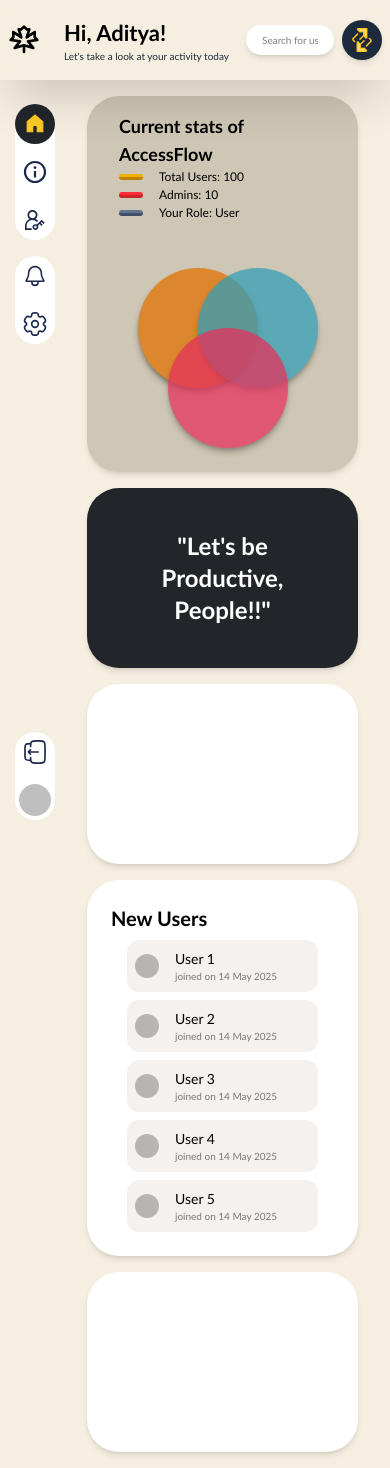
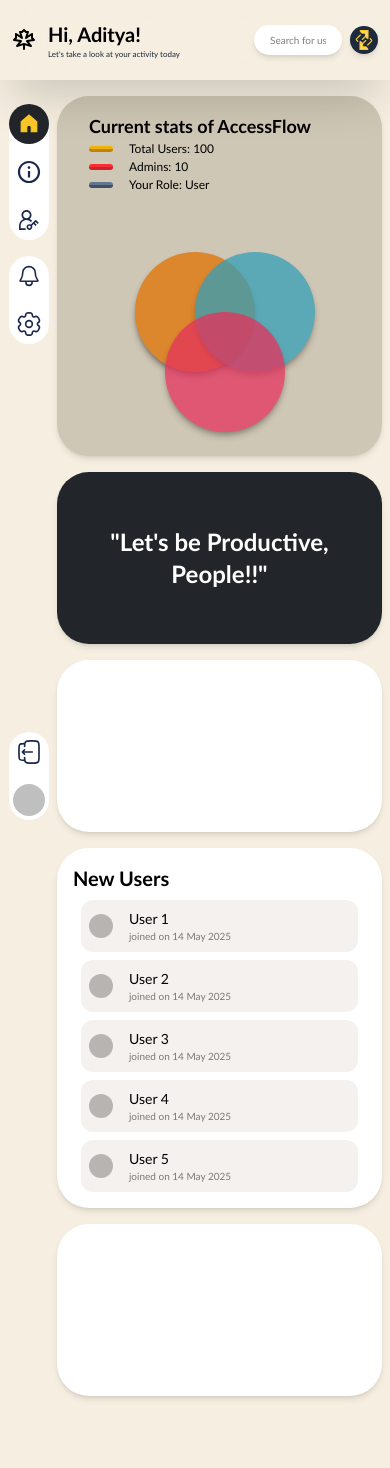
Before and after one commit to blueberry-adii/accessflow-frontend, a React (Vite) app: page /dashboard in a window 390 px wide. After the commit the page ends 1412 px from the top, so only its background shows below. Built offline with nearby package versions, Linux system fonts and the light colour scheme.

Commit message:
Fixed responsiveness in Dashboard page and Home Page

```diff
--- a/src/components/BulletPointTexts.jsx
+++ b/src/components/BulletPointTexts.jsx
@@ -24,7 +24,7 @@ export default function BulletPointTexts() {
           <div
             className={`w-8 h-2 relative overflow-hidden ${color1} rounded-full before:content-[''] before:w-full before:h-1/2 ${color2} before:absolute before:bottom-0 before:left-1/2 before:-translate-x-1/2 max-[500px]:h-1.5 max-[500px]:w-6`}
           ></div>
-          <div className="max-[500px]:text-[12px]">{text}</div>
+          <div className="max-[700px]:text-[12px]">{text}</div>
         </div>
       ))}
     </div>
--- a/src/components/NewUsers.jsx
+++ b/src/components/NewUsers.jsx
@@ -7,7 +7,7 @@ export default function NewUsers() {
     { name: "User 5", dateOfJoin: "14 May 2025" },
   ];
   return (
-    <div className="flex flex-col px-4 gap-2">
+    <div className="flex flex-col px-4 gap-2 max-[500px]:px-2">
       {list.map(({ name, dateOfJoin }) => (
         <div className="bg-[#f5f1ee] flex gap-4 items-center rounded-xl p-4 row-span-1 max-[450px]:p-2">
           <div className="min-h-8 min-w-8 bg-black/25 rounded-full max-[450px]:min-h-6 max-[450px]:min-w-6"></div>
--- a/src/pages/Dashboard.jsx
+++ b/src/pages/Dashboard.jsx
@@ -11,9 +11,9 @@ export default function Dashboard() {
   return (
     <>
       <main className="flex  flex-col min-h-screen">
-        <header className="flex sticky top-0 flex-row h-20 w-full items-center justify-between px-6 backdrop-blur-3xl shadow-2xl shadow-black/20 z-100 max-[500px]:px-2">
-          <div className="flex flex-row items-center justify-center gap-16 max-[500px]:gap-6">
-            <div className="min-h-8 min-w-8">
+        <header className="flex sticky top-0 flex-row h-20 w-full items-center justify-between px-6 backdrop-blur-3xl shadow-2xl shadow-black/20 z-100 max-[500px]:px-3">
+          <div className="flex flex-row items-center justify-center gap-16 max-[500px]:gap-3">
+            <div className="min-h-8 min-w-8 max-[500px]:min-h-6 max-[500px]:min-w-6">
               <svg
                 fill="#000000"
                 viewBox="0 0 24 24"
@@ -31,10 +31,10 @@ export default function Dashboard() {
               </svg>
             </div>
             <div className="flex flex-col">
-              <h3 className="text-[26px] font-semibold max-[650px]:text-[24px] max-[500px]:text-[22px]">
+              <h3 className="text-[26px] font-semibold max-[650px]:text-[24px] max-[500px]:text-[20px]">
                 Hi, Aditya!
               </h3>
-              <p className="text-sm text-gray-800 font-[450] max-[650px]:text-[10px]">
+              <p className="text-sm text-gray-800 font-[450] max-[650px]:text-[8px]">
                 Let's take a look at your activity today
               </p>
             </div>
@@ -92,7 +92,7 @@ export default function Dashboard() {
             <Button
               child={
                 <svg
-                  className="h-6 w-6 max-[650px]:h-6 max-[650px]:w-6"
+                  className="h-6 w-6 max-[650px]:h-6 max-[650px]:w-6 max-[400px]:h-5 max-[400px]:w-5"
                   height="32px"
                   width="32px"
                   version="1.1"
@@ -129,12 +129,12 @@ export default function Dashboard() {
                   </g>
                 </svg>
               }
-              style="p-2 min-[750px]:hidden"
+              style="p-2 min-[750px]:hidden max-[400px]:p-1"
             />
           </div>
         </header>
         <div className="flex flex-row relative h-full">
-          <nav className="flex sticky max-h-[calc(100vh-80px)] top-20 flex-col items-center justify-between py-6 w-20 max-[500px]:w-16 max-[500px]:items-end">
+          <nav className="flex sticky max-h-[calc(100vh-80px)] top-20 flex-col items-center justify-between py-6 w-20 max-[500px]:w-14 max-[500px]:items-end">
             <div className="flex flex-col items-center gap-4">
               <MainIconsContainer
                 Icons={userAdminIconSVGS}
@@ -145,20 +145,20 @@ export default function Dashboard() {
             <SideIconsContainer Icons={logoutSVGS} />
           </nav>
           <div className="flex w-full justify-center">
-            <div className="grid grid-cols-5 grid-rows-4 gap-4 w-full max-w-[1280px] min-h-[800px] px-8 py-4 max-[940px]:grid-cols-3 max-[940px]:grid-rows-6 max-[830px]:max-h-[1400px] max-[650px]:grid-rows-7 max-[650px]:max-h-[1700px]">
+            <div className="grid grid-cols-5 grid-rows-4 gap-4 w-full max-w-[1280px] min-h-[800px] px-8 py-4 max-[830px]:grid-cols-3 max-[830px]:grid-rows-6 max-[830px]:max-h-[1400px] max-[650px]:grid-rows-7 max-[650px]:max-h-[1700px] max-[500px]:px-2">
               <GridCard
                 customStyle={
-                  "flex flex-row px-8 items-center justify-between bg-[#cfc7b5] col-span-3 row-span-2 max-[940px]:row-span-2 max-[830px]:flex-col"
+                  "flex flex-row px-8 items-center justify-between bg-[#cfc7b5] col-span-3 row-span-2 max-[830px]:row-span-2 max-[830px]:flex-col"
                 }
                 child={
                   <>
-                    <div className="flex flex-col h-full py-4 justify-between max-[830px]:flex-row max-[830px]:w-full max-[830px]:items-stretch max-[830px]:h-fit max-[500px]:flex-col">
-                      <div className="text-xl font-semibold min-w-[150px] max-[500px]:text-lg">
+                    <div className="flex flex-col h-full py-4 justify-between max-[830px]:flex-row max-[830px]:w-full max-[830px]:items-stretch max-[830px]:h-fit max-[595px]:flex-col">
+                      <div className="text-[24px] max-[700px]:text-xl font-semibold min-w-[150px] max-[500px]:text-lg">
                         Current stats of AccessFlow
                       </div>
                       <BulletPointTexts />
                     </div>
-                    <div className="h-full w-1/2 max-[830px]:w-full max-[830px]:h-fit">
+                    <div className="h-full w-1/2 max-[830px]:w-full max-[830px]:h-fit max-[950px]:w-full">
                       <div className="h-32 scale-125 w-32 relative rounded-full opacity-75 bg-amber-600 shadow-md shadow-black/50 top-1/2 -translate-y-3/4 max-[830px]:top-0 max-[830px]:-translate-y-full max-[830px]:bottom-full max-[830px]:left-1/2 max-[830px]:-translate-x-3/4 max-[500px]:h-24 max-[500px]:w-24 before:content-[''] before:h-32 before:w-32 before:absolute before:rounded-full before:opacity-75 before:bg-cyan-600 before:shadow-md before:shadow-black/50 before:left-1/2 before:max-[500px]:h-24 before:max-[500px]:w-24 after:content-[''] after:h-32 after:w-32 after:absolute after:rounded-full after:opacity-75 after:bg-rose-600 after:shadow-md after:shadow-black/50 after:left-1/4 after:top-1/2 after:max-[500px]:h-24 after:max-[500px]:w-24"></div>
                     </div>
                   </>
@@ -166,7 +166,7 @@ export default function Dashboard() {
               />
               <GridCard
                 customStyle={
-                  "flex items-center justify-center p-8 bg-[#22262b] col-span-2 row-span-2 max-[940px]:col-span-1 max-[940px]:row-span-1 max-[650px]:col-span-3"
+                  "flex items-center justify-center p-8 bg-[#22262b] col-span-2 row-span-2 max-[830px]:col-span-1 max-[830px]:row-span-1 max-[650px]:col-span-3"
                 }
                 child={
                   <>
@@ -183,7 +183,7 @@ export default function Dashboard() {
               />
               <GridCard
                 customStyle={
-                  "flex flex-col gap-2 p-6 bg-white col-span-3 row-span-2"
+                  "flex flex-col gap-2 p-6 bg-white col-span-3 row-span-2 max-[500px]:p-4"
                 }
                 child={
                   <>
@@ -194,7 +194,7 @@ export default function Dashboard() {
               />
               <GridCard
                 customStyle={
-                  "bg-white col-span-2 row-span-1 max-[940px]:col-span-3"
+                  "bg-white col-span-2 row-span-1 max-[830px]:col-span-3"
                 }
               />
             </div>
--- a/src/pages/Home.jsx
+++ b/src/pages/Home.jsx
@@ -19,8 +19,8 @@ export default function Home() {
         className="flex top-0 flex-row h-20 w-full items-center justify-between px-6 backdrop-blur-3xl shadow-2xl shadow-black/20 z-100 max-[500px]:px-2"
         ref={topRef}
       >
-        <div className="flex flex-row items-center justify-center gap-16 max-[500px]:gap-6">
-          <div className="min-h-8 min-w-8">
+        <div className="flex flex-row items-center justify-center gap-16 max-[950px]:gap-4">
+          <div className="h-8 w-8 max-[500px]:h-7 max-[500px]:w-7">
             <svg
               fill="#000000"
               viewBox="0 0 24 24"
@@ -38,7 +38,7 @@ export default function Home() {
             </svg>
           </div>
           <div className="flex flex-col">
-            <h3 className="text-[26px] font-bold max-[650px]:text-[24px] max-[500px]:text-[22px] select-none">
+            <h3 className="text-[26px] font-bold max-[650px]:text-[24px] max-[500px]:text-[20px] select-none">
               AccessFlow ✨
             </h3>
           </div>
@@ -47,13 +47,13 @@ export default function Home() {
           <Button
             onClick={() => navigate("/login")}
             child="Join Now"
-            style="max-[750px]:hidden px-10 py-3"
+            style="px-10 py-3 max-[500px]:px-5 max-[500px]:py-1.5 max-[500px]:text-[14px]"
           />
         </div>
       </header>
       <section className="max-w-screen-2xl mx-auto flex flex-col items-center px-8 py-6">
-        <div className="p-8 flex flex-col items-start select-none max-[480px]:items-center">
-          <h1 className="text-7xl font-extrabold bg-gradient-to-r from-indigo-500 to-pink-500 text-transparent bg-clip-text flex gap-2 max-[640px]:text-6xl max-[480px]:text-5xl max-[380px]:text-4xl">
+        <div className="p-8 flex flex-col items-start select-none max-[480px]:items-center max-[480px]:px-2 max-[480px]:py-8">
+          <h1 className="text-7xl font-extrabold bg-gradient-to-r from-indigo-500 to-pink-500 text-transparent bg-clip-text flex gap-2 max-[640px]:text-6xl max-[480px]:text-5xl max-[380px]:text-[40px]">
             AccessFlow{" "}
             <svg
               className="max-[640px]:h-16 max-[480px]:h-10"
@@ -262,10 +262,14 @@ export default function Home() {
           ></Button>
         </div>
       </section>
-      <section className="max-w-screen-2xl mx-auto bg-gray-800 text-white flex flex-col px-16 py-4">
-        <div className="text-xl pt-4">© 2025 Made by Aditya Prasad</div>
-        <div className="text-white/50 pb-4">All rights reserved</div>
-        <div className="flex items-center">
+      <section className="max-w-screen-2xl mx-auto bg-gray-800 text-white flex flex-col px-16 py-4 max-[500px]:px-4">
+        <div className="text-lg pt-4 max-[500px]:text-[16px]">
+          © 2025 Made by Aditya Prasad
+        </div>
+        <div className="text-white/50 pb-4 max-[500px]:text-[12px] max-[500px]:pb-1">
+          All rights reserved
+        </div>
+        <div className="flex items-center max-[500px]:text-[12px]">
           <a
             className="text-rose-400"
             onClick={(e) => {
@@ -299,14 +303,14 @@ export default function Home() {
             Log In
           </a>
         </div>
-        <div className="mt-4 flex items-center gap-2">
+        <div className="mt-4 flex items-center gap-2 max-[500px]:gap-1 max-[500px]:mt-2">
           <a
             href="https://linkedin.com/in/aditya-prasad-095ab9329"
             className="hover:opacity-60 transition-opacity ease-in-out duration-200"
             target="_blank"
           >
             <svg
-              className=""
+              className="max-[500px]:h-7"
               height="40"
               viewBox="0 0 24 24"
               fill="none"
@@ -333,6 +337,7 @@ export default function Home() {
             target="_blank"
           >
             <svg
+              className="max-[500px]:h-6"
               height="36"
               xmlns="http://www.w3.org/2000/svg"
               aria-label="Gmail"
@@ -377,6 +382,7 @@ export default function Home() {
             target="_blank"
           >
             <svg
+              className="max-[500px]:h-5"
               height="30"
               viewBox="0 0 20 20"
               version="1.1"
```
